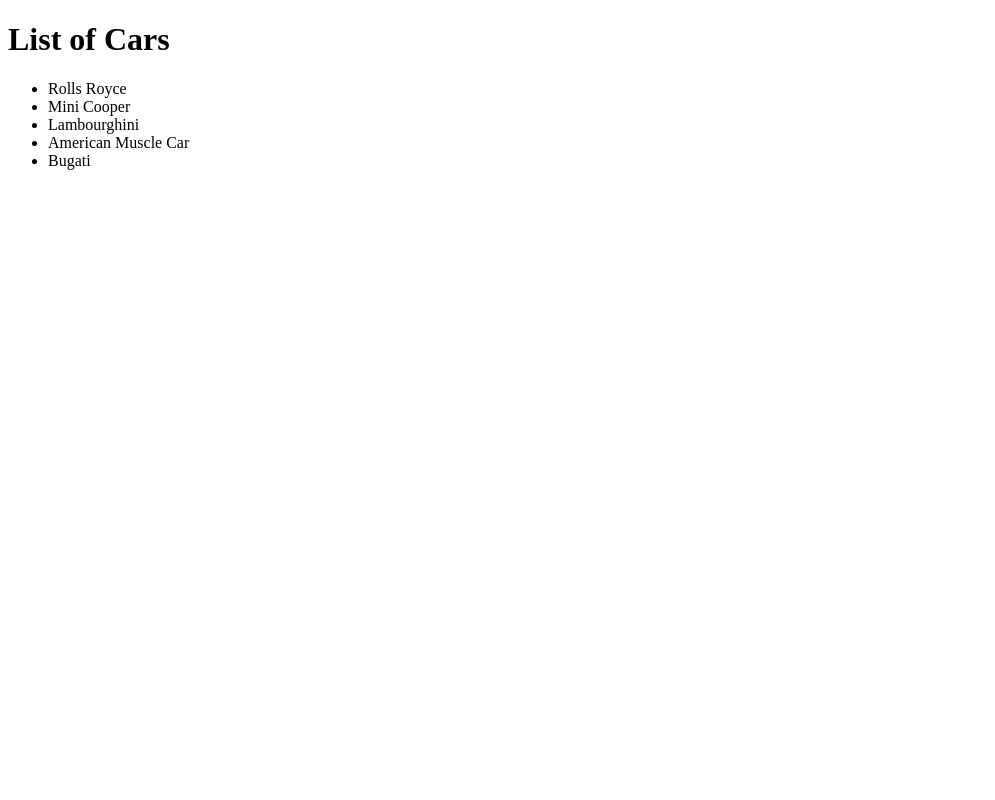
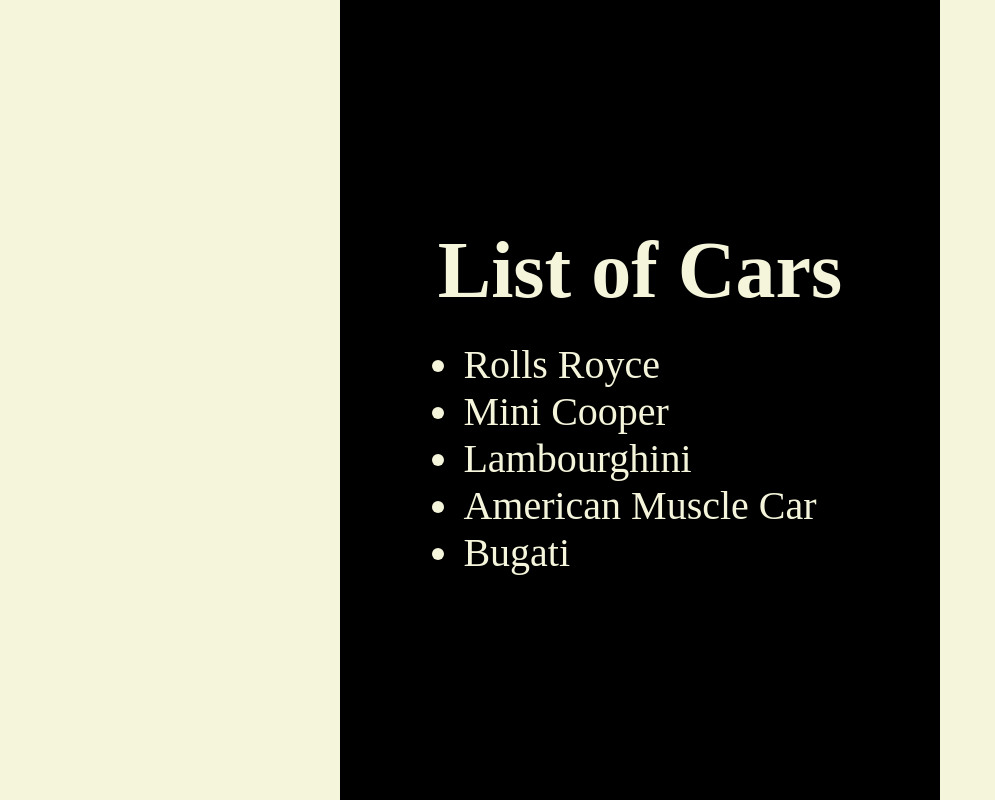
Before and after one commit to rougemeister/sample-project, a plain HTML site: page index.html in a window 1280 px wide. Shown: the whole page, without its empty margins (0-995 px from the left). Drawn offline with Linux system fonts and the light colour scheme.

Commit message:
Added webflow directory

```diff
--- a/index.html
+++ b/index.html
@@ -3,11 +3,11 @@
 <head>
     <meta charset="UTF-8">
     <meta name="viewport" content="width=device-width, initial-scale=1.0">
+    <link rel="stylesheet" href="./styles.css">
+    <script src="./script.js" defer></script>
     <title>Document</title>
 </head>
 <body>
-
-
     <div class="container">
         <h1>List of Cars</h1>
         <ul class="car-list">
--- a/styles.css
+++ b/styles.css
@@ -0,0 +1,28 @@
+* {
+    margin: 0;
+    padding: 0;
+    box-sizing: border-box;
+}
+
+
+body {
+    height: 100vh;
+    width: 100vw;
+    display: flex;
+    justify-content: center;
+    align-items: center;
+    background-color: beige;
+    color: beige;
+    font-size: 2.5rem;
+}
+
+.container {
+    width: 600px;
+    height: 800px;
+    background-color: black;
+    display: flex;
+    flex-direction: column;
+    gap: 25px;
+    justify-content: center;
+    align-items: center;
+}
```
Also changed, not shown: 1 other file.
